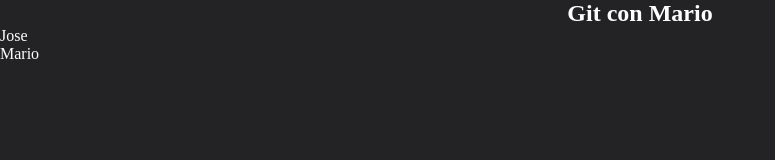
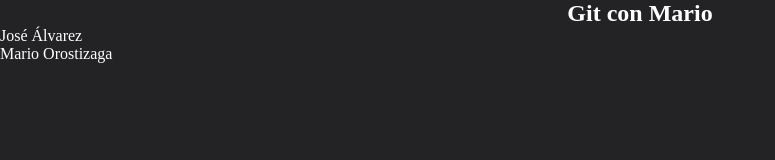
Before and after one commit to Mario30450/practica-git, a plain HTML site: page index.html in a window 1280 px wide. Shown: the whole page, without its empty margins (0-775 px from the left). Drawn offline with Linux system fonts and the light colour scheme.

Commit message:
apellidos en párrafo

```diff
--- a/index.html
+++ b/index.html
@@ -10,8 +10,7 @@
   <body>
     <h2 class="titulo">Git con Mario</h2>
 
-    <p>Jose</p>
-    <p>Mario</p>
-
+    <p>José Álvarez</p>
+    <p>Mario Orostizaga</p>
   </body>
 </html>
```
